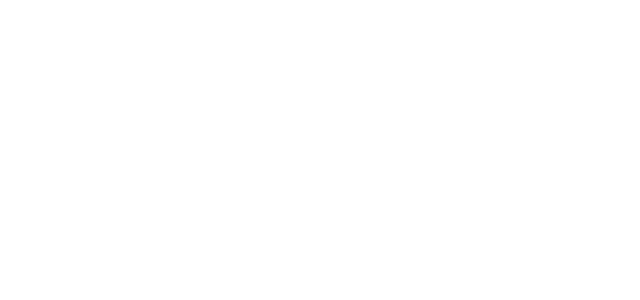
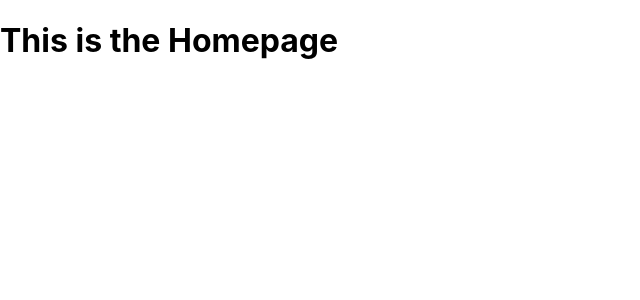
Before and after one commit to Natesuri/natesuri-portfolio, a React (Create React App) app: page / in a window 1280 px wide. Shown: the top 300 px of the page, without its empty margins (0-640 px from the left). Built offline with nearby package versions, Linux system fonts and the light colour scheme.

Commit message:
Renders Temp Homepage

```diff
--- a/src/App.js
+++ b/src/App.js
@@ -1,11 +1,13 @@
 import React, { Component } from 'react';
-import logo from './logo.svg';
+import { Route, Link, Redirect } from 'react-router-dom'
+import Home from './pages/components/Home.js'
 import './App.css';
 
 class App extends Component {
   render() {
     return (
       <React.Fragment>
+        <Route exact path='/' render={() => <Home/>} />
       </React.Fragment>
     );
   }
--- a/src/pages/components/Home.js
+++ b/src/pages/components/Home.js
@@ -0,0 +1,10 @@
+import React from 'react'
+import { Link } from 'react-router-dom'
+
+import '../pages.scss'
+
+const Home  = () => (
+<h1>This is the Homepage</h1>
+)
+
+export default Home
```
